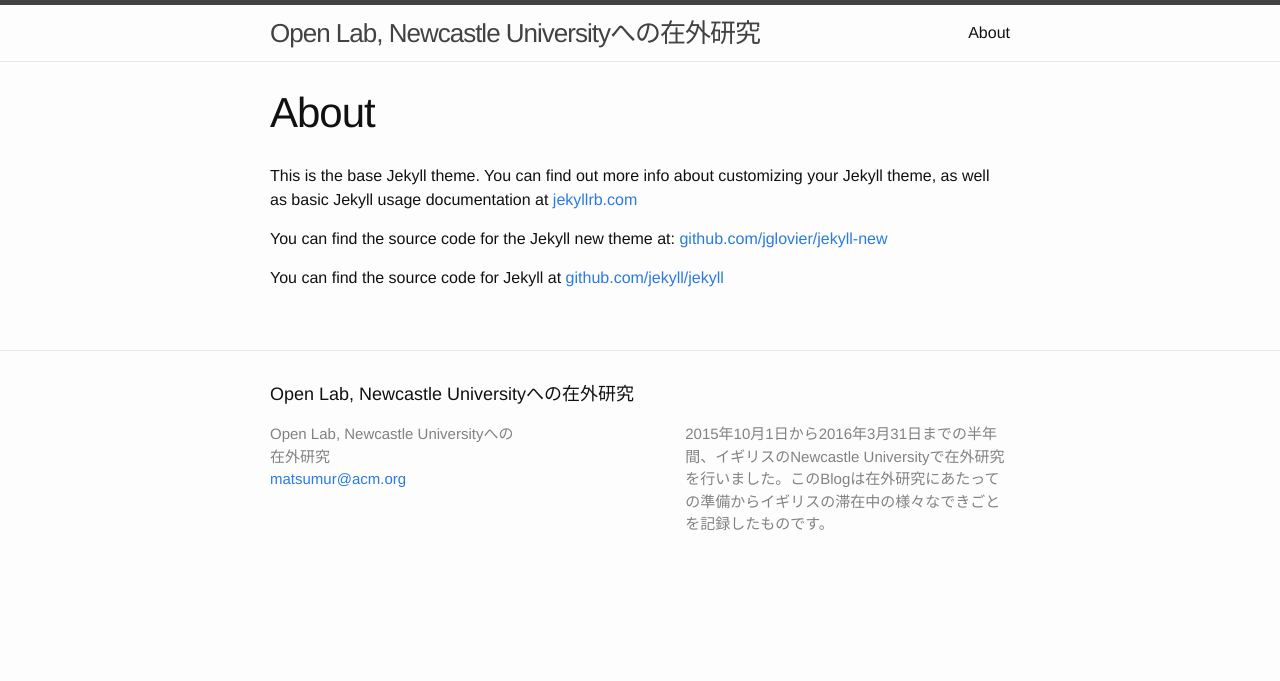
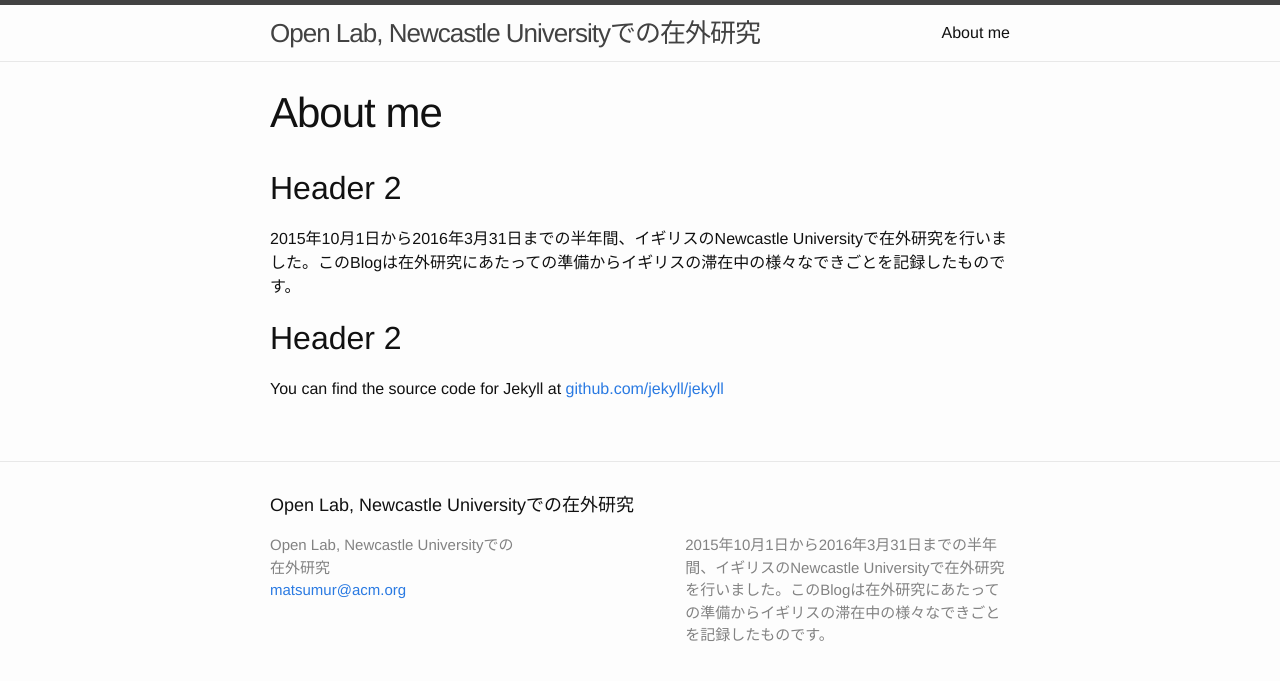
Before and after one commit to matsumur/ncl, a Jekyll site: the page built from about.md, in a window 1280 px wide. Shown: the top 681 px of the page. Built offline with Jekyll 4.4.1, drawn with Linux system fonts in a browser that asks for light colours.

Commit message:
jekyll update

```diff
--- a/_config.yml
+++ b/_config.yml
@@ -1,5 +1,5 @@
 # Site settings
-title: Open Lab, Newcastle Universityへの在外研究
+title: Open Lab, Newcastle Universityでの在外研究
 email: matsumur@acm.org
 description: > # this means to ignore newlines until "baseurl:"
   2015年10月1日から2016年3月31日までの半年間、イギリスのNewcastle Universityで在外研究を行いました。このBlogは在外研究にあたっての準備からイギリスの滞在中の様々なできごとを記録したものです。
--- a/about.md
+++ b/about.md
@@ -1,11 +1,12 @@
 ---
 layout: page
-title: About
+title: About me
 permalink: /about/
 ---
 
-This is the base Jekyll theme. You can find out more info about customizing your Jekyll theme, as well as basic Jekyll usage documentation at [jekyllrb.com](http://jekyllrb.com/)
+## Header 2 ##
+2015年10月1日から2016年3月31日までの半年間、イギリスのNewcastle Universityで在外研究を行いました。このBlogは在外研究にあたっての準備からイギリスの滞在中の様々なできごとを記録したものです。
 
-You can find the source code for the Jekyll new theme at: [github.com/jglovier/jekyll-new](https://github.com/jglovier/jekyll-new)
 
+## Header 2 ##
 You can find the source code for Jekyll at [github.com/jekyll/jekyll](https://github.com/jekyll/jekyll)
```
